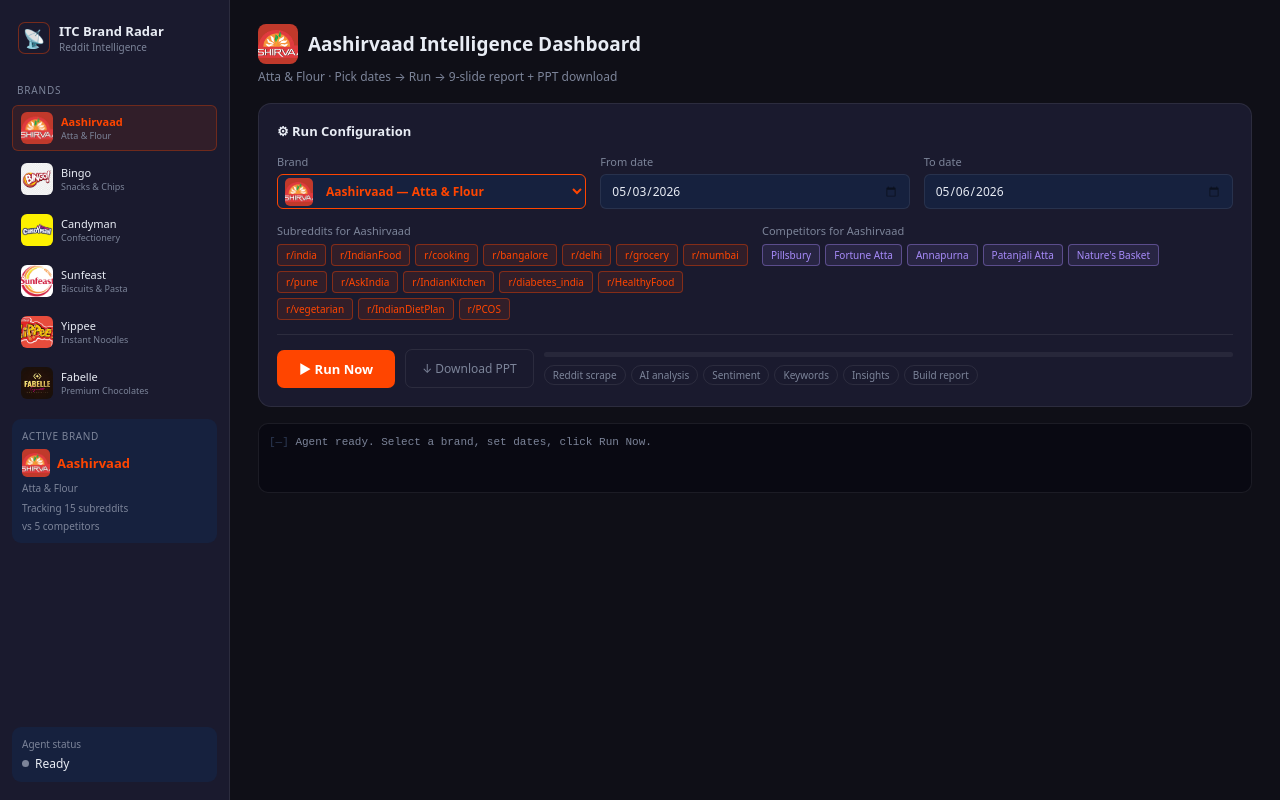
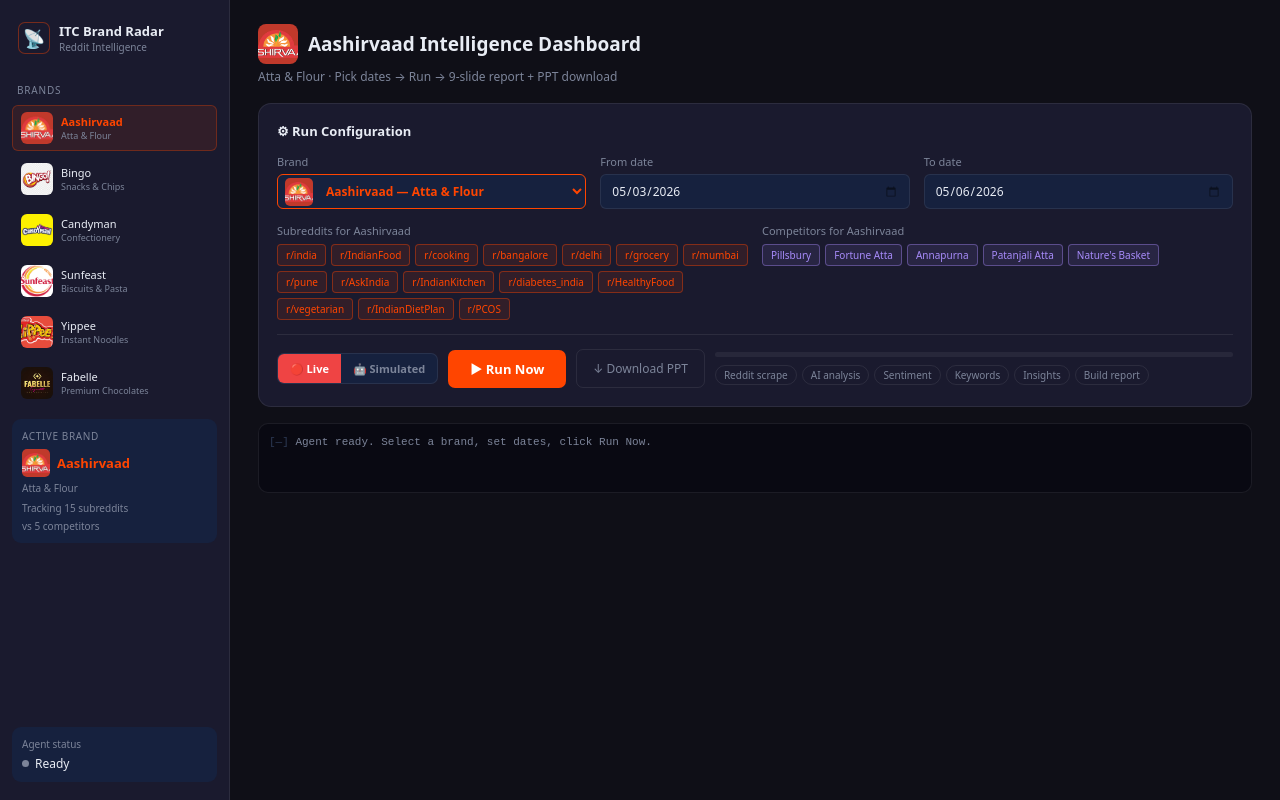
Before and after one commit to Amit1105-nj/aashirvaad-tracker, a Next.js app: page / in a window 1280 px wide. Built offline with nearby package versions, Linux system fonts and the light colour scheme.

Commit message:
Update index.js

```diff
--- a/pages/index.js
+++ b/pages/index.js
@@ -97,6 +97,7 @@
   const [history,setHistory]=useState([]);
   const [status,setStatus]=useState('idle');
   const [sidebarOpen,setSidebarOpen]=useState(false);
+  const [dataMode,setDataMode]=useState('live'); // 'live' = Apify real data, 'simulated' = AI only
   const logRef=useRef(null);
   const reportRef=useRef(null);
 
@@ -128,14 +129,35 @@
     if(!fromDate||!toDate){alert('Please select both dates');return;}
     setRunning(true);setReport(null);setStatus('running');setProgress(0);setSteps({});
     const subsStr=[...activeSubs].join(', ');
+    let realPosts = [];
     try{
       setStep('s1','active');setStep('s2','active');setStep('s3','active');
       addLog(`Scanning Reddit for "${brand}" (${BRANDS[brand].category}) | ${fromDate} → ${toDate}`,'step');
+      addLog(`Mode: ${dataMode==='live'?'🔴 Live Reddit scraping via Apify':'🤖 AI Simulated data'}`);
       addLog(`Subreddits: ${subsStr}`);
-      setProgress(10);
+      setProgress(8);
+
+      // If live mode — scrape real Reddit data first
+      if(dataMode==='live'){
+        addLog('Scraping real Reddit posts via Apify...','step');
+        try{
+          const scrapeRes = await fetch('/api/scrape',{method:'POST',headers:{'Content-Type':'application/json'},
+            body:JSON.stringify({brand,subreddits:subsStr,fromDate,toDate})});
+          const scrapeData = await scrapeRes.json();
+          if(scrapeData.success && scrapeData.posts?.length > 0){
+            realPosts = scrapeData.posts;
+            addLog(`✓ Scraped ${realPosts.length} real Reddit posts`,'ok');
+          } else {
+            addLog('No live posts found — falling back to AI simulation','lwarn');
+          }
+        }catch(scrapeErr){
+          addLog('Scrape error: '+scrapeErr.message+' — using AI simulation','lwarn');
+        }
+      }
+      setProgress(25);
 
       const r1=await fetch('/api/analyze',{method:'POST',headers:{'Content-Type':'application/json'},
-        body:JSON.stringify({fromDate,toDate,brand,subreddits:subsStr,competitors:[...activeComps].join(', '),callType:'core'})});
+        body:JSON.stringify({fromDate,toDate,brand,subreddits:subsStr,competitors:[...activeComps].join(', '),callType:'core',realPosts})});
       const j1=await r1.json();
       if(!j1.success) throw new Error(j1.error||'API call failed');
       const p1=j1.data;
@@ -151,7 +173,7 @@
 
       const r2=await fetch('/api/analyze',{method:'POST',headers:{'Content-Type':'application/json'},
         body:JSON.stringify({fromDate,toDate,brand,subreddits:subsStr,callType:'keywords',
-          themes:p1.top_themes.map(t=>t.theme).join(', ')})});
+          themes:p1.top_themes.map(t=>t.theme).join(', '),realPosts})});
       const j2=await r2.json();
       if(!j2.success) throw new Error(j2.error||'Keywords API call failed');
       const p2=j2.data;
@@ -411,6 +433,19 @@
 
               {/* Run row */}
               <div className="run-row" style={{display:'flex',alignItems:'center',gap:10,paddingTop:14,borderTop:`1px solid ${C.border}`,flexWrap:'wrap'}}>
+                {/* Data mode toggle */}
+                <div style={{display:'flex',background:C.card,borderRadius:7,overflow:'hidden',border:`1px solid ${C.border}`,flexShrink:0}}>
+                  <button onClick={()=>setDataMode('live')}
+                    style={{padding:'7px 12px',fontSize:11,fontWeight:600,border:'none',cursor:'pointer',
+                      background:dataMode==='live'?C.red:'transparent',color:dataMode==='live'?'white':C.muted}}>
+                    🔴 Live
+                  </button>
+                  <button onClick={()=>setDataMode('simulated')}
+                    style={{padding:'7px 12px',fontSize:11,fontWeight:600,border:'none',cursor:'pointer',
+                      background:dataMode==='simulated'?C.pur:'transparent',color:dataMode==='simulated'?'white':C.muted}}>
+                    🤖 Simulated
+                  </button>
+                </div>
                 <button onClick={runAgent} disabled={running}
                   style={{background:C.acc,color:'white',border:'none',borderRadius:7,padding:'10px 22px',
                     fontSize:13,fontWeight:600,cursor:running?'not-allowed':'pointer',opacity:running?0.4:1,whiteSpace:'nowrap'}}>
@@ -491,7 +526,13 @@
                       {report.meta.fromDate} → {report.meta.toDate} · {report.meta.category} · {report.summary.total_posts} posts · {report.summary.total_comments} comments
                     </p>
                   </div>
-                  <span style={{fontSize:10,background:'rgba(255,69,0,0.13)',color:C.acc,padding:'3px 10px',borderRadius:16,fontWeight:600}}>Manual run</span>
+                  <div style={{display:'flex',flexDirection:'column',gap:4,alignItems:'flex-end'}}>
+                    <span style={{fontSize:10,background:'rgba(255,69,0,0.13)',color:C.acc,padding:'3px 10px',borderRadius:16,fontWeight:600}}>Manual run</span>
+                    {report.is_real_data
+                      ? <span style={{fontSize:10,background:'rgba(220,38,38,0.13)',color:C.red,padding:'3px 10px',borderRadius:16,fontWeight:600}}>🔴 Live Reddit Data</span>
+                      : <span style={{fontSize:10,background:'rgba(167,139,250,0.13)',color:C.pur,padding:'3px 10px',borderRadius:16,fontWeight:600}}>🤖 AI Simulated</span>
+                    }
+                  </div>
                 </div>
 
                 {/* KPI row */}
```
